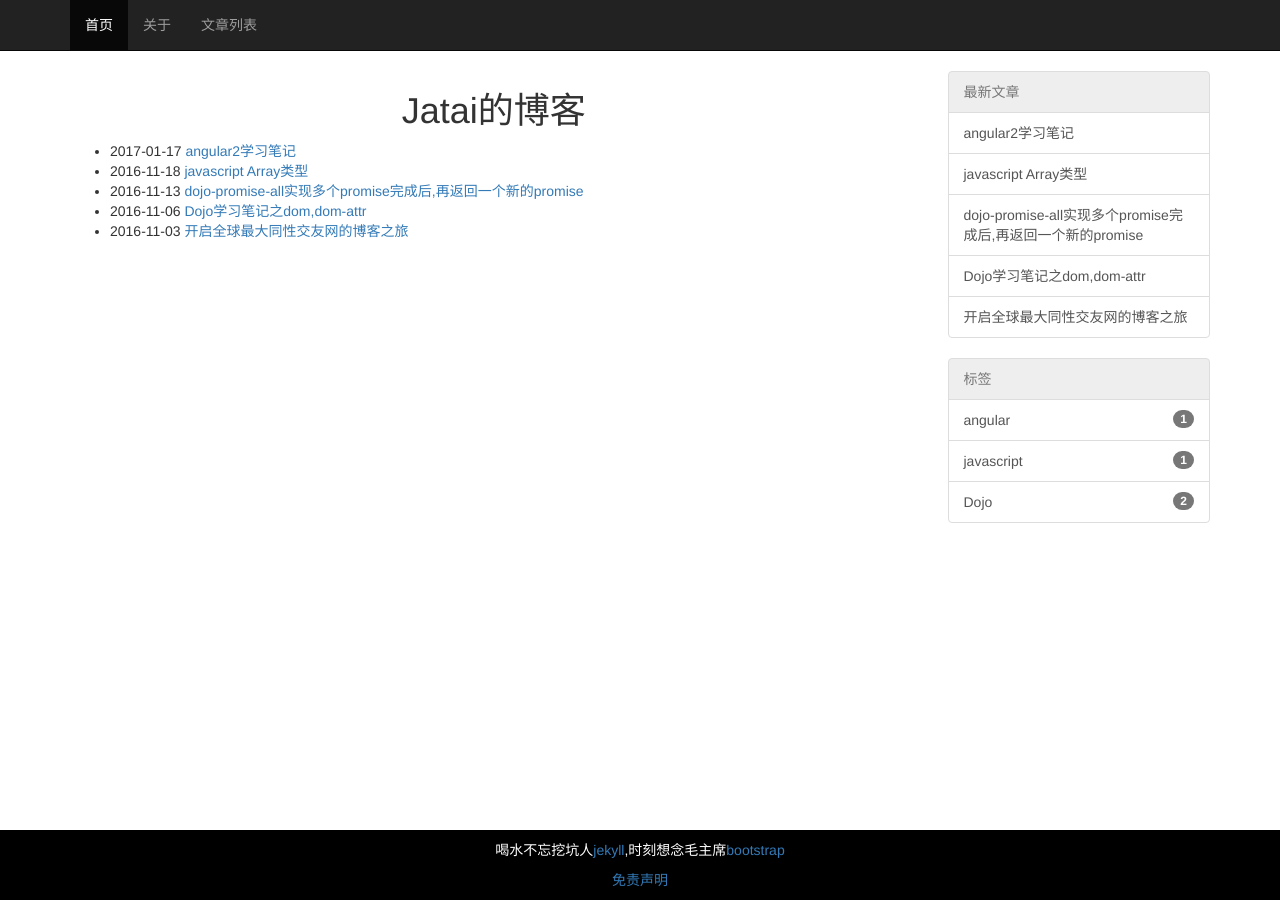
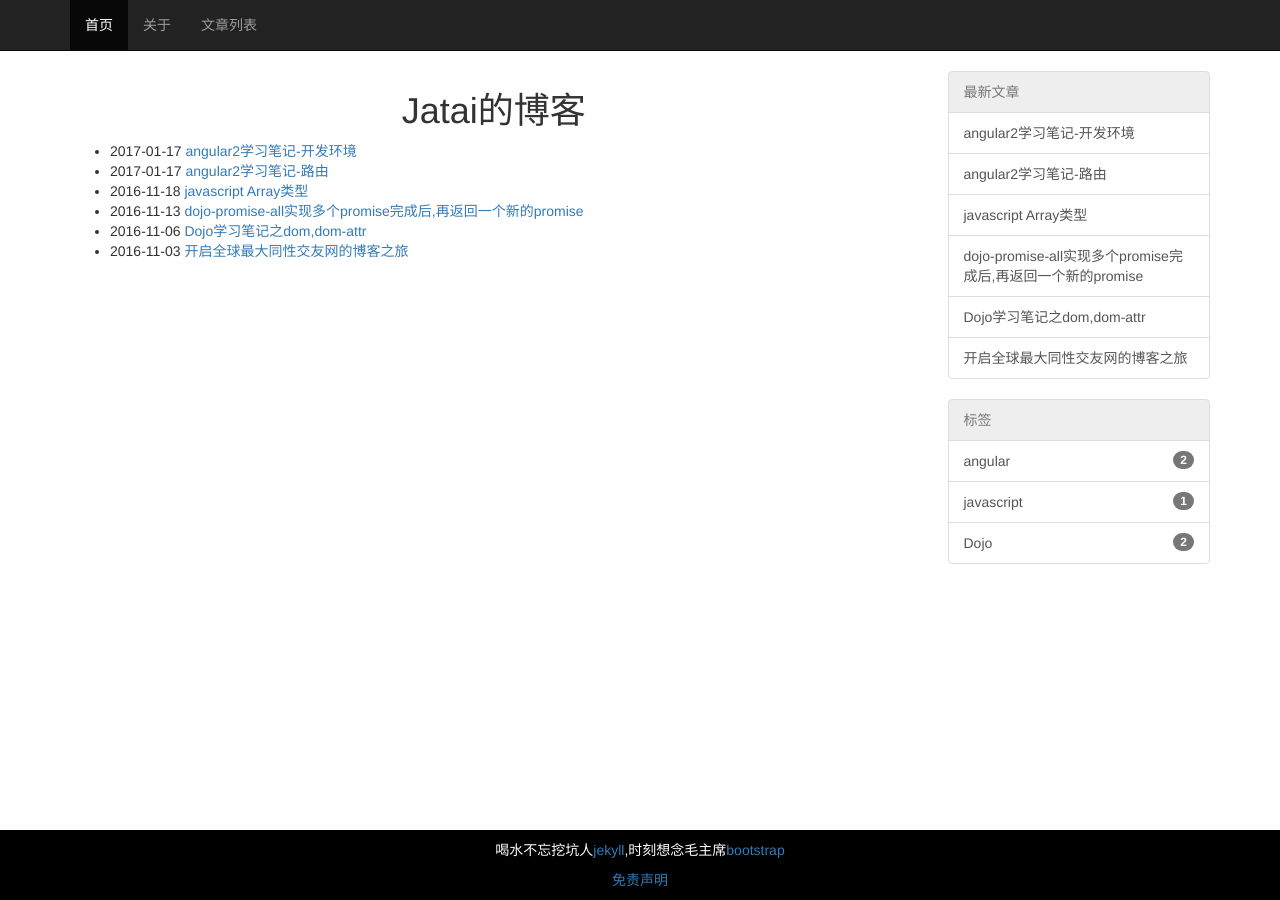
Before and after one commit to ytmjatai/blog, a Jekyll site: the page built from index.md, in a window 1280 px wide. Built offline with Jekyll 4.4.1, drawn with Linux system fonts in a browser that asks for light colours; some of the changed lines change nothing that is shown.

Commit message:
angular2-learning-note-router

```diff
--- /dev/null
+++ b/_posts/2017-1-17-angular2-learning-note-router.md
@@ -0,0 +1,157 @@
+---
+layout: article
+title: angular2学习笔记-路由
+tags: angular
+keywords: angular2路由,ng-router
+description: angular2路由学习笔记
+---
+# {{page.title}}
+
+### 快速起步 ###
+
+0.0 好吧，我一般是根据项目需求来学习东西的，angular在前端的用武之地是让搭建单页应用
+变得更简单，而单页应用离不开路由导航，如果你只想写一个展示 "Hello World" 的单面应用，
+那学习angular还有什么意思？我们从项目出发，学习angulr2的路由
+
+ **[示例代码](https://github.com/ytmjatai/angular2Demo)**
+
+
+
+### 添加组件并整理目录结构 ###
+为了测试并使用路由，我们在项目中添加app.component.html并修改app.component.ts，
+再添加项目所需组件，最后的目录结构应该如下图所示
+
+![目录结构图](/assets/images/angular2-router1.png)
+
+我们要实现点击不同的导航时，路由器能为我们加载不同的组件(即切换不同的页面)，效果如下
+
+![主页效果图](/assets/images/angular2-router2.png)
+![文档页效果图](/assets/images/angular2-router3.png)
+![用户页效果图](/assets/images/angular2-router4.png)
+
+### 导入并配置路由 ###
+要使用路由功能，要先导入并配置，在主模块app.module.ts中导入路由和所需组件,
+最后我们的文件应如下面的样子
+
+    import { NgModule } from '@angular/core';
+    import { BrowserModule } from '@angular/platform-browser';
+    //导入路由
+    import { RouterModule, Routes } from '@angular/router';
+    // 导入所需组件
+    import { NgbModule } from '@ng-bootstrap/ng-bootstrap';
+    import { HeaderComponent } from './header/header.component';
+    import { UsersComponent } from './users/users.component';
+    import { UserEditComponent } from './users/user-edit.component';
+    import { DocsComponent } from './docs/docs.component';
+    import { MainComponent } from './main/main.component';
+    // 定义路由配置
+    const appRoutes: Routes = [
+        { path: 'users', component: UsersComponent },
+        { path: 'docs', component: DocsComponent },
+        { path: '', component: MainComponent },
+    ];
+    //配置NgModule
+    @NgModule({
+        imports: [
+            BrowserModule,
+            NgbModule.forRoot(),
+            RouterModule.forRoot(appRoutes)
+        ],
+        declarations: [
+            AppComponent,
+            HeaderComponent,
+            UsersComponent,
+            DocsComponent,
+            MainComponent,
+        ],
+        bootstrap: [AppComponent]
+    })
+
+### 所需组件 ###
+在主模块中导入并配置好路由后，我们简单介绍一下刚才导入的组件.
+#### HeaderComponent ####
+首先是 HeaderComponent
+
+header.comoponent.ts代码如下:
+
+    import { Component } from '@angular/core';
+
+    @Component({
+        // 使组件模板文件可以使用header.comoponent.ts文件的相对路径
+        moduleId: module.id,
+        //
+        selector: 'common-header',
+        //模板文件
+        templateUrl: 'header.html',
+    })
+    export class HeaderComponent {
+        // navs为header.html模板文件所需数据
+        navs = [
+            { id: 1, title: 'Home', url: '/' },
+            { id: 2, title: 'Users', url: 'users' },
+            { id: 3, title: 'Docs', url: 'docs' }
+        ];
+    }
+
+对应的模板文件header.html代码如下:
+
+    <nav class="navbar navbar-toggleable-md navbar-inverse bg-inverse">
+        <div class="collapse navbar-collapse" id="navbarNav">
+            <div class="container">
+                <ul class="navbar-nav">
+                    <!--
+                    RouterLinkActive 指令会基于当前的 RouterState 对象
+                    来为激活的 RouterLink 添加 'class'
+                    [routerLinkActiveOptions] 为精确匹配
+                    -->
+                    <li *ngFor="let nav of navs"
+                        routerLink="{{ nav.url }}"
+                        routerLinkActive="active"
+                        [routerLinkActiveOptions]="{ exact: true }"
+                        routerLink
+                        class="nav-item">
+                        <a class="nav-link" href="{{ nav.url }}">{{ nav.title }}</a>
+                    </li>
+
+                </ul>
+            </div>
+        </div>
+    </nav>
+
+上面代码中的 *ngFor 作用相当于 angular1.x 中的 ng-repeat ,用于迭代并显示数据，
+这里不详述.
+
+#### MainComponent ####
+
+main.component.ts代码如下:
+    import { Component } from '@angular/core';
+
+    @Component({
+        moduleId: module.id,
+        selector: 'main',
+        templateUrl: 'main.html',
+    })
+    export class MainComponent {
+        content='main page'
+    }
+
+对应的模板文件main.html的代码如图:
+
+![main模板代码图](/assets/images/angular2-router5.png)
+
+其他组件跟MainComponent类似
+
+### 在页面中设置 ###
+完成了以上步骤，我们在app.component.html页面添加以下代码
+
+    <!-- HeaderComponent组件视图 -->
+    <common-header></common-header>
+    <!-- 路由插座，作用当于 ui-router 和 ng-router  -->
+    <router-outlet></router-outlet>
+
+最后，还要在根目录下的index.html文件的<head>标签中添加
+
+    <base href="/">
+
+### 搬完收工 ###
+至此，运行项目，点击不同的链接时，路由就会为我们导航到不同的页面
--- a/_posts/2017-1-17-angular2-learning-note.md
+++ b/_posts/2017-1-17-angular2-learning-note.md
@@ -1,6 +1,6 @@
 ---
 layout: article
-title: angular2学习笔记
+title: angular2学习笔记-开发环境
 tags: angular
 keywords: angular2,ng-bootstrap,在组件中用ngModal打开另一个组件
 description: angular2学习笔记，记录学习angular2遇到的小坑及注意事项
```
Also changed, not shown: assets/images/angular2-router1.png (added), assets/images/angular2-router2.png (added), assets/images/angular2-router3.png (added), assets/images/angular2-router4.png (added), assets/images/angular2-router5.png (added).
